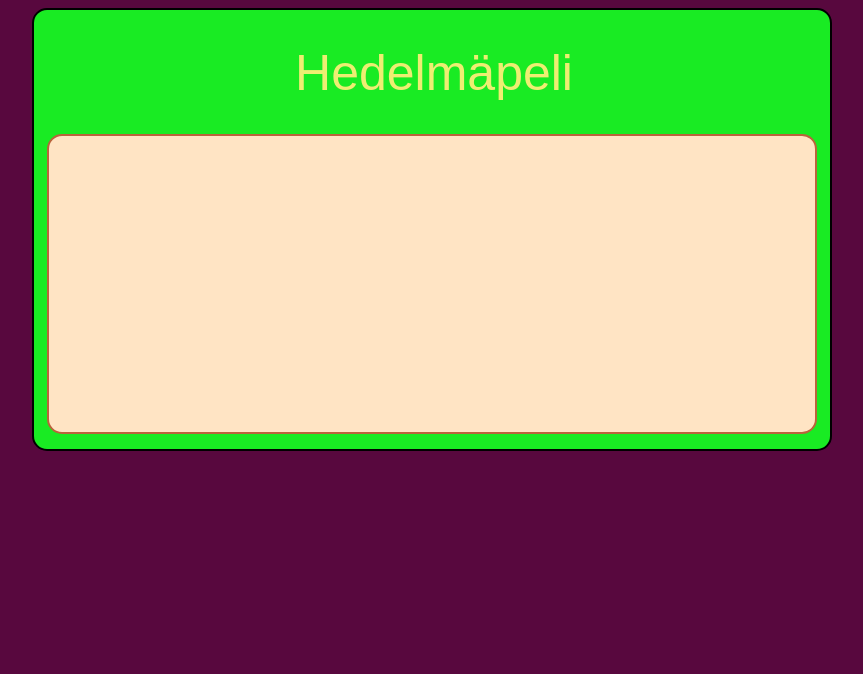
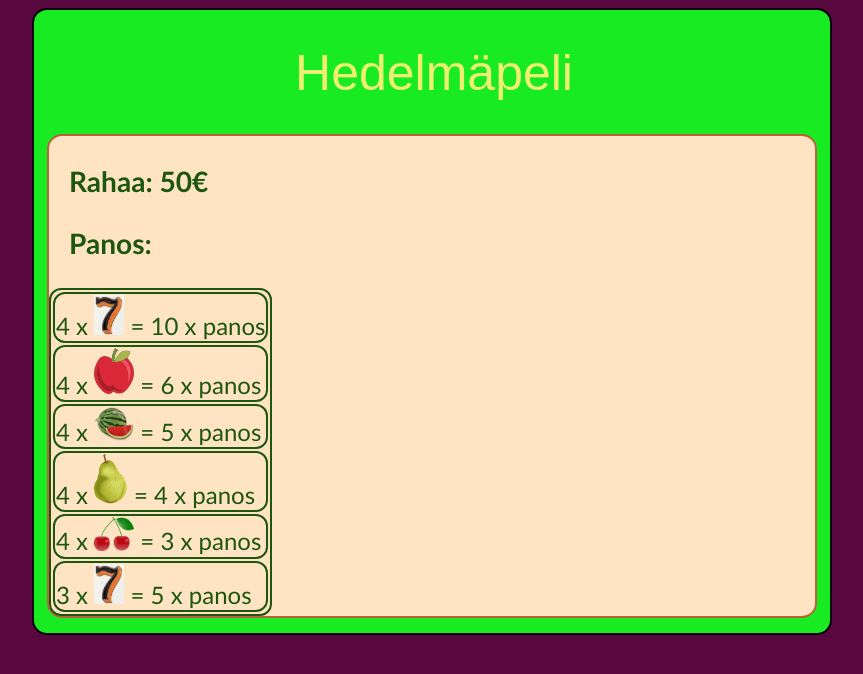
Before and after one commit to LaGyn/Hedelmapeli, a plain HTML site: page index.html in a window 1280 px wide. Shown: the whole page, without its empty margins (208-1071 px from the left). Drawn offline with Linux system fonts and the light colour scheme.

Commit message:
Muutettiin kuvien nimiä, lisättiin taulukko

```diff
--- a/index.html
+++ b/index.html
@@ -11,7 +11,32 @@
     <div class="container">
         <canvas id="header" width="800" height="120" style="align-content: center;"></canvas>
         <div class="content">
-
+            <div class="left">
+                <h3>Rahaa: <span id="rahaa">50</span>€</h3>
+                <h3>Panos: <span id="tulostusAlue"></span></h3>
+            </div>
+            <div class="right">
+                <table>
+                    <tr>
+                        <td>4 x <img src="number.jpg" alt="Number seven" style="height: 40px"> = 10 x panos</td>
+                    </tr>
+                    <tr>
+                        <td>4 x <img src="apple.png" alt="Apple" style="width: 40px"> = 6 x panos</td>
+                    </tr>
+                    <tr>
+                        <td>4 x <img src="watermelon.png" alt="Watermelon" style="width: 40px"> = 5 x panos</td>
+                    </tr>
+                    <tr>
+                        <td>4 x <img src="pear.png" alt="Pear" style="height: 50px"> = 4 x panos</td>
+                    </tr>
+                    <tr>
+                        <td>4 x <img src="cherry.png" alt="Cherry" style="width: 40px"> = 3 x panos</td>
+                    </tr>
+                    <tr>
+                        <td>3 x <img src="number.jpg" alt="Number seven" style="height: 40px"> = 5 x panos</td>
+                    </tr>
+                </table>
+            </div>
         </div>
     </div>
     <script src="script.js"></script>
--- a/styles.css
+++ b/styles.css
@@ -18,10 +18,42 @@ body {
 
 .content {
     width: 770px;
-    height: 300px;
+    height: fit-content;
     margin:auto;
     background-color: bisque;
     border: 2px solid rgb(186, 99, 59);
     border-radius: 15px;
     margin-bottom: 15px;
+    font-family: 'Trebuchet MS', 'Lucida Sans Unicode', 'Lucida Grande', 'Lucida Sans', Arial, sans-serif;
+    font-size: 24px;
+    color:rgb(29, 86, 15);
 }
+
+.content.left {
+    width: 200px;
+    float: left;
+    position: absolute;
+    top: 20px;
+
+}
+
+h3 {
+    padding-left: 20px;
+}
+
+.content.right {
+    width: 500px;
+    position: absolute;
+    top:20px;
+    right:0;
+    float:right;
+    clear:right;
+
+}
+
+table, td {
+    border: 2px solid rgb(29, 86, 15);
+    border-radius: 12px;
+    font-family: 'Trebuchet MS', 'Lucida Sans Unicode', 'Lucida Grande', 'Lucida Sans', Arial, sans-serif;
+    font-size: 24px;
+}
```
Also changed, not shown: apple.png (renamed from apple-ge57e4e4f1_640.png), cherry.png (renamed from cherry-g78894dae3_640.png), number.jpg (added), pear.png (renamed from pear-g011857fe3_640.png), watermelon.png (renamed from watermelon-g0d7870e74_640.png).
